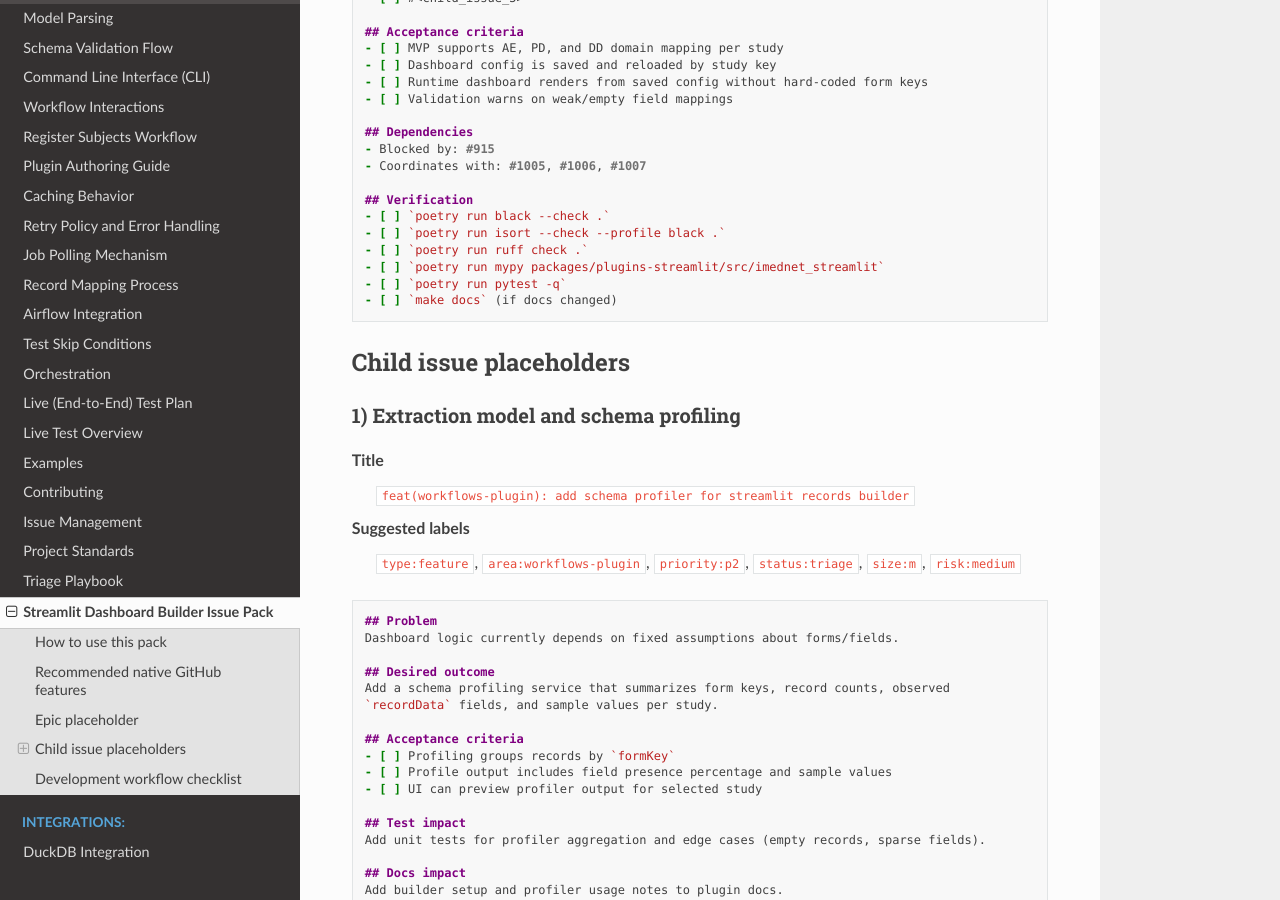
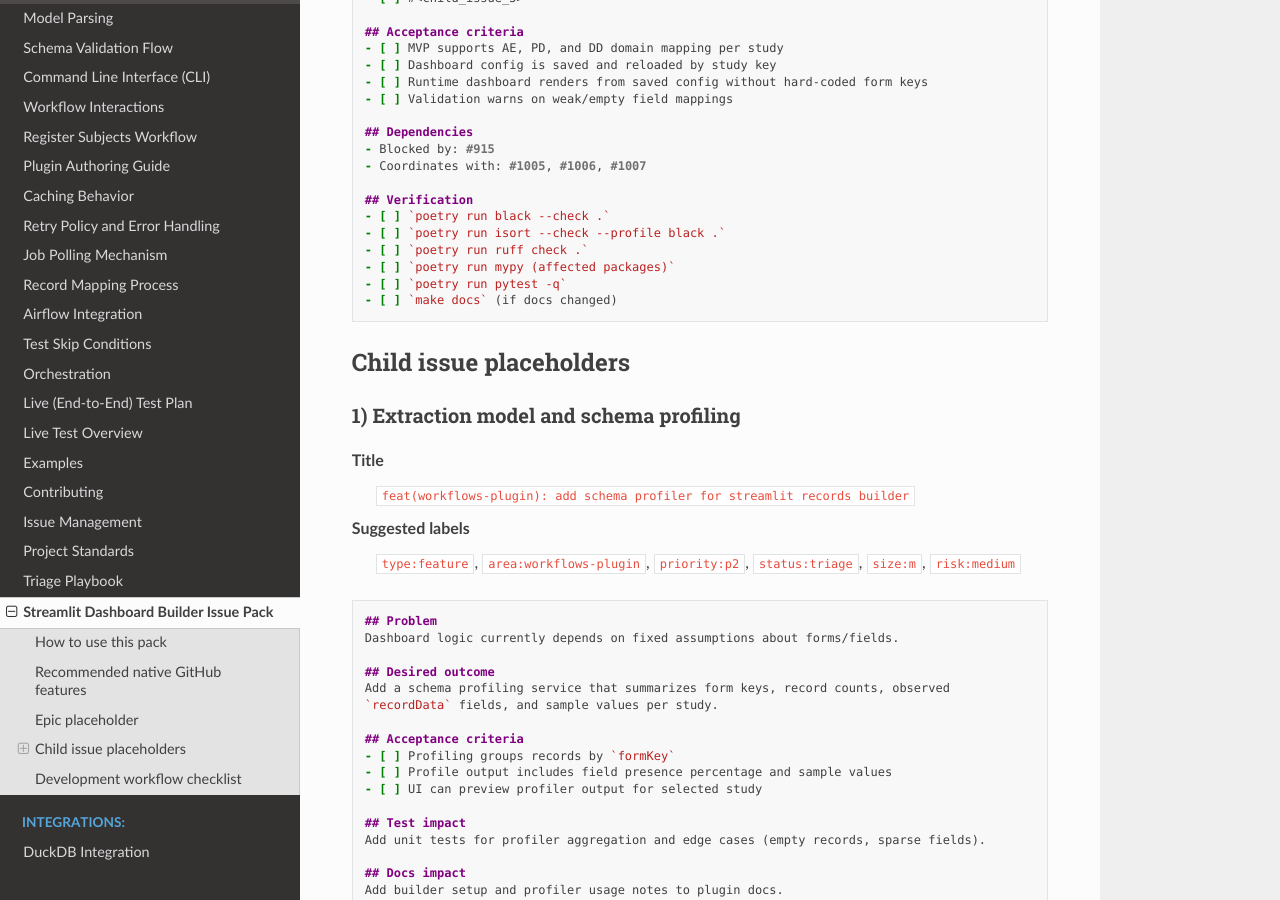
Before and after one commit to fderuiter/imednet-python-sdk, a Sphinx documentation site: the page built from docs/streamlit_dashboard_issue_pack.rst, in a window 1280 px wide and 900 px high, scrolled down 1396 px. Built offline with Sphinx 7.4.7 and the Read the Docs theme 3.1.0, drawn with Linux system fonts in a browser that asks for light colours; pages that are not in the unit, such as notebooks, are missing from menus; the version number is read from the project's files by our own code.

Commit message:
docs: align issue pack verification wording

```diff
--- a/docs/streamlit_dashboard_issue_pack.rst
+++ b/docs/streamlit_dashboard_issue_pack.rst
@@ -78,7 +78,7 @@ Epic placeholder
    - [ ] `poetry run black --check .`
    - [ ] `poetry run isort --check --profile black .`
    - [ ] `poetry run ruff check .`
-   - [ ] `poetry run mypy packages/plugins-streamlit/src/imednet_streamlit`
+   - [ ] `poetry run mypy (affected packages)`
    - [ ] `poetry run pytest -q`
    - [ ] `make docs` (if docs changed)
 
```
